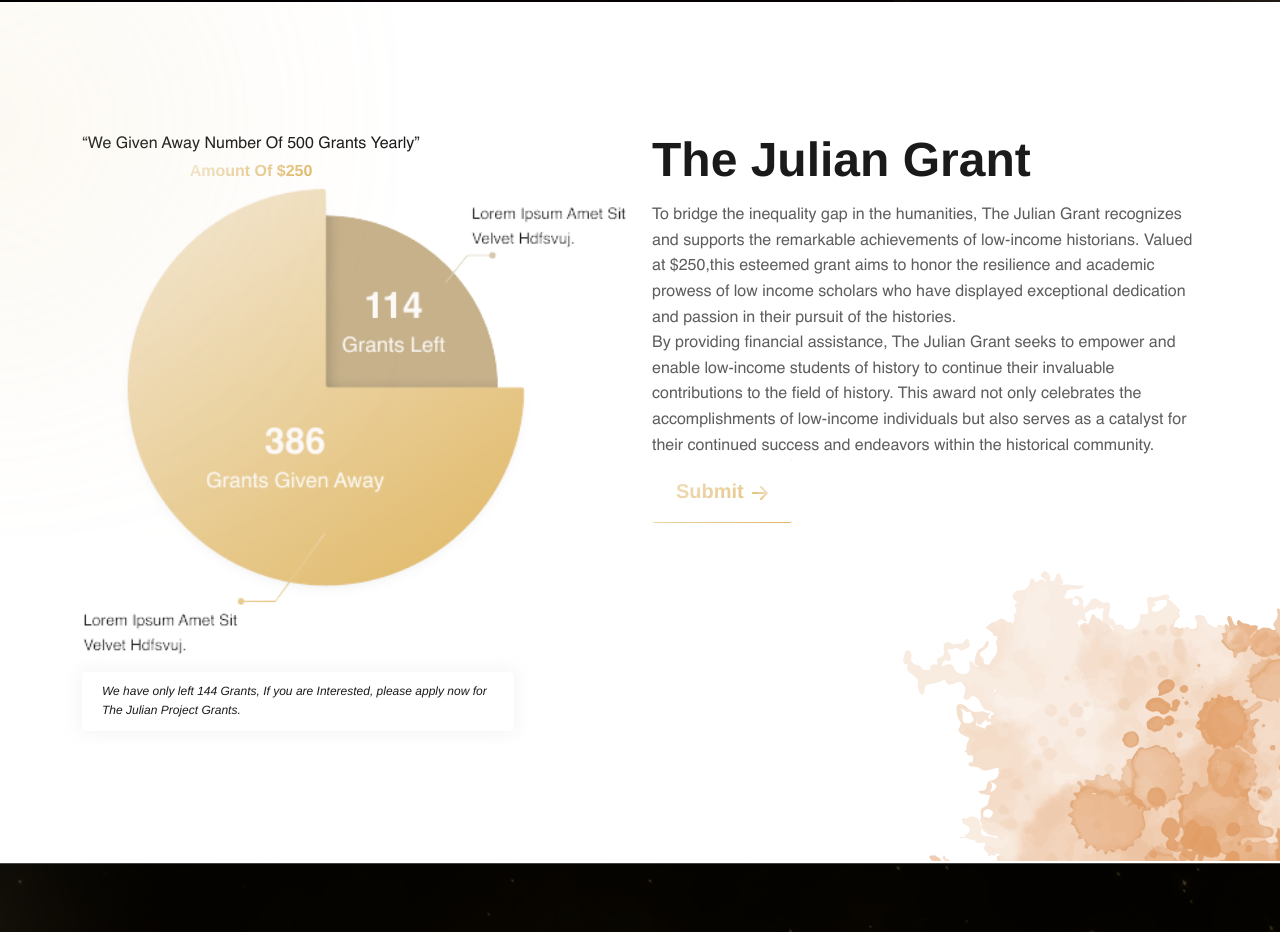
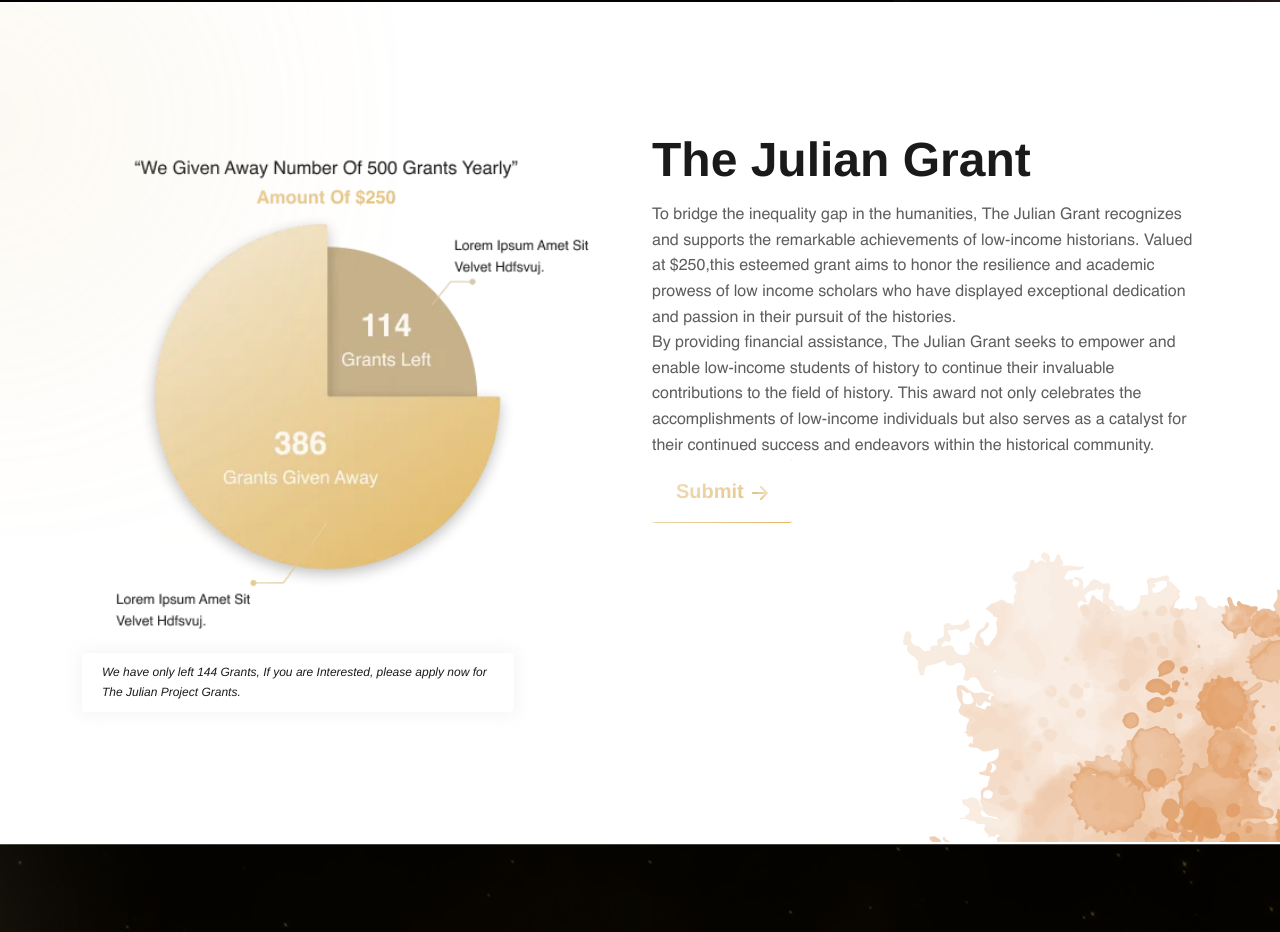
Before and after one commit to sndpjaat/julian-project2, a plain HTML site: page index.html in a window 1280 px wide. Shown: the part 5820-6752 px from the top of the page. Drawn offline with nearby package versions, Linux system fonts and the light colour scheme.

Commit message:
changeimage

```diff
--- a/index.html
+++ b/index.html
@@ -456,9 +456,6 @@
             </div>
         </div>
 
-
-
-
         <div class="my-container2 position-relative">
             <div class=" crd-container w_1000 ">
                 <div class="itemfrist ">
@@ -593,10 +590,7 @@
                 <div class="timeline-item">
                     <div class=" left-line"></div>
                     <div class="timeline-icon ">
-
                         <img src="./assets/images/itm3.png" alt="timelineicon">
-
-
                     </div>
                     <h4 class="timeline-date mb-0 text-white fs-lg lh-38 ff-Helvetica fw-700">Step 3</h4>
                     <div class="timeline-content pb-3 border-bottom-gray">
@@ -659,23 +653,19 @@
         <div class="container max-w-1140">
             <div class="row">
                 <div class="col-12 col-md-6">
-                    <h3 class=" color-black ff-Helvetica mb-0 fw-400 fs-sm lh-25 text-center max-w-338 ">“We Given Away
+                    <!-- <h3 class=" color-black ff-Helvetica mb-0 fw-400 fs-sm lh-25 text-center max-w-338 ">“We Given Away
                         Number Of 500 Grants Yearly”
                         <span class="fw-700 color-gradient ">Amount Of $250</span>
-                    </h3>
+                    </h3> -->
                     <div class="pb-14">
-                        <img src="./assets/images/image5.png" alt="image5.png" class="w-100">
-                    </div>
-
+                        <img src="./assets/images/image5.webp" alt="image5.webp" class="w-100">
+                    </div>
                     <div class="mini-boxten max-w-432 ">
                         <h2 class="fw-400 fst-italic mb-0 lh-19 ff-Helvetica color-black max-w-392 fs-sm1">We have only left
                             144 Grants, If you are Interested, please apply now for
                             The Julian Project Grants.</h2>
-
-                    </div>
-
-                </div>
-
+                    </div>
+                </div>
                 <div class="col-12 col-md-6">
                     <h3 class="max-w-380px fw-700 lh-55 mb-0 fs-xl ff-Helvetica color-black pb-16">The Julian Grant</h3>
                     <p class="color-black max-w-575 op-70 mb-0 ff-Helvetica fs-sm fw-400 lh-25">To bridge the inequality gap
@@ -714,7 +704,6 @@
                 <div class="timeline-item2">
                     <div class="left-line2"></div>
                     <div class="timeline-icon2 ">
-
                         <img src="./assets/images/itm11.png" alt="itm11.png">
                     </div>
                     <h4 class="timeline-date2 color-offwhite mb-0 lh-38 fw-700 ff-Helvetica fs-lg">Week 1–4</h4>
@@ -829,9 +818,6 @@
                 </div>
 
                 <div class="d-flex justify-content-center align-items-center">
-
-
-
                     <button
                         class="btn-1 color-gradient fw-700 lh-32 fs-md ff-Helvetica mt-48 border-0 d-flex duration-300 gap-2 px-4 py-3">Check
                         out our FAQ<span class="color-gradient">
@@ -843,13 +829,11 @@
     </section>
 
     <section class="color-bg-white pt-130 pb-130 position-relative backgroundimg77">
-
         <!-- <div class="position-absolute3 z-0 d-none d-lg-block">
             <img src="./assets/images/rgtsg.png" alt="rgtsg.png" class="w-100">
 
         </div> -->
         <div class="container max-w-1140">
-
             <div>
                 <h3 class=" mb-0 max-w-537 fw-700 lh-55 ff-Helvetica color-black fs-xl pb-16">Apply in Under an Hour
                 </h3>
@@ -860,8 +844,6 @@
                     vel a nunc enim amet phasellus fringilla. Sed vel egestas at cras rutrum nunc massa . Lectus sed
                     vestibulum facilisis odio.</p>
             </div>
-
-
             <div class="box4 max-w-695">
                 <div class="d-flex gap-20 align-items-center">
                     <img src="./assets/images/allsvg/elvn.svg" alt="elvn.svg" class="max-w-61">
@@ -900,10 +882,7 @@
             </div>
             <div class="box4 max-w-695">
                 <div class="d-flex gap-20 align-items-center">
-
                     <img src="./assets/images/allsvg/rdo.svg" alt="rdo.svg" class="max-w-61">
-
-
                     <div class="d-flex flex-column pt-20">
                         <h3 class="color-black mb-0 fw-400 fs-lg lh-38 pb-2 ff-Helvetica text-nowrap">Decision Date
                         </h3>
@@ -912,27 +891,20 @@
                             amet
                             consectetur. Sit vel a nunc enim amet phasellus fringilla. Sed vel egestas at cras
                             rutrum nunc massa.</p>
-
-                    </div>
-
-                </div>
-            </div>
-
+                    </div>
+                </div>
+            </div>
             <div class="pt-40 ">
                 <button
                     class="btn-1 color-gradient fw-700 ff-Helvetica lh-32 fs-md border-0 d-flex duration-300 gap-2 px-4 py-3">Apply
                     by February 1, 2025 <span class="color-gradient">
                         <img src="./assets/images/allsvg/eght.svg" alt="eght.svg">
                     </span></button>
-
-            </div>
-        </div>
-
-
+            </div>
+        </div>
     </section>
 
     <section class="pt-150 pb-84 backgroundimg22 position-relative z-3 " id="Grants">
-
         <div class="container max-w-1140 ">
             <div class="d-flex flex-column justify-content-center align-items-center">
                 <h2 class="mb-0 color-gradient fw-700 ff-Helvetica lh-55 fs-xl pb-16 text-center">Why History</h2>
@@ -1186,9 +1158,7 @@
             </div>
         </div>
     </section>
-
     <section class="position-relative bg_accord backgroundimg34" id="Scholarships">
-
         <div class="container max-w-1140 pt-150 pb-84">
             <div class="d-flex flex-column align-items-center">
                 <h2 class="mb-0 max-w-650 color-black fw-700 lh-55  ff-Helvetica fs-xl text-center ">Frequently Asked
@@ -1386,18 +1356,14 @@
                     <span class="color-gradient">
                         <img src="./assets/images/allsvg/eght.svg" alt="eght.svg">
                     </span></button>
-
             </div>
         </div>
     </section>
     <section class="color-bg-white position-relative pt-100 pb-50">
         <div class="position-absolute5 z-0 d-none d-lg-block">
-
             <img src="./assets/images/allsvg/secnd.svg" alt="secnd.svg">
-
         </div>
         <div class="container max-w-1140">
-
             <h3 class="max-w-519 color-black fw-700 lh-83 fs-2xl pb-16 ff-Garamond mb-0 pt-100">Dive Into The
                 Past
             </h3>
@@ -1407,7 +1373,6 @@
                 nunc enim amet phasellus fringilla. Sed vel egestas at cras rutrum nunc massa . Lectus sed vestibulum
                 facilisis odio.</p>
             <div class="row">
-
                 <div class="pt-32 pb-38">
                     <button class="btn-1 color-gradient border-0 d-flex duration-300 gap-2 fs-md fw-700 px-3 py-3">
                         Submit Now
@@ -1415,7 +1380,6 @@
                         </span>
                     </button>
                     <p class="color-black op-70 lh-32 fs-md fw-400 pb-178 m-0 ff-Helvetica">Submit by May 1, 2023</p>
-
                 </div>
 
 
@@ -1441,7 +1405,6 @@
 
                     </div>
                 </div>
-
                 <div class="col-4 col-12 col-md-6 col-lg-4 z-3">
                     <div class="d-flex gap-3 pb-4">
 
@@ -1452,7 +1415,6 @@
 
                     </div>
                 </div>
-
                 <div class="col-4 col-12 col-md-6 col-lg-4 z-3">
                     <div class="d-flex gap-3 pb-4">
                         <img src="./assets/images/allsvg/thrdtim.svg" alt="thrdtim.svg">
@@ -1461,7 +1423,6 @@
                                 class="max-w-255 fw-700 fs-md lh-32 color-black">9–12,</span> Worldwide</p>
                     </div>
                 </div>
-
                 <div class="col-4 col-12 col-md-6 col-lg-4 z-3">
 
                     <div class="d-flex  gap-3 pb-4">
```
Also changed, not shown: assets/css/style.css (+1 -17 lines), assets/images/image5.png (deleted), assets/images/image5.webp (added).
